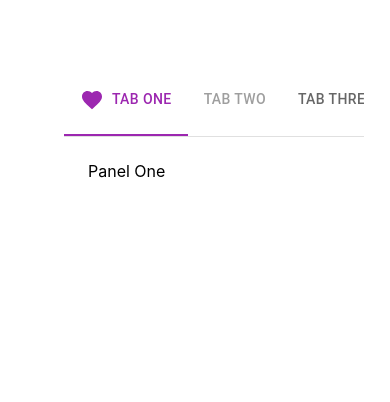
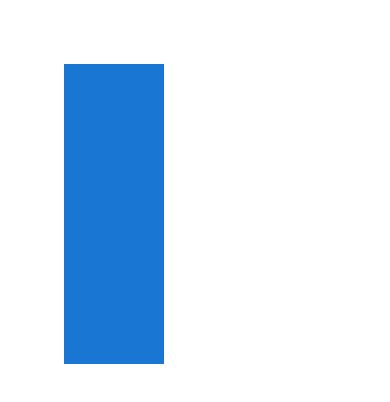
Before and after one commit to DyNamite-TNT-1/react-mui-demo, a React (Create React App) app: page / in a window 390 px wide. Shown: the top 402 px of the page. Built offline with nearby package versions, Linux system fonts and the light colour scheme.

Commit message:
Timeline, Masonry, Responsiveness

```diff
--- a/src/App.tsx
+++ b/src/App.tsx
@@ -1,7 +1,10 @@
 import "./App.css";
 import { LocalizationProvider } from "@mui/x-date-pickers";
 import { AdapterDateFns } from "@mui/x-date-pickers/AdapterDateFns";
-import { MuiTabs } from "./components/MuiTabs";
+import { MuiResponsiveness } from "./components/MuiResponsiveness";
+// import { MuiMasonry } from "./components/MuiMasonry";
+// import { MuiTimeline } from "./components/MuiTimeline";
+// import { MuiTabs } from "./components/MuiTabs";
 // import { MuiDateRangePicker } from "./components/MuiDateRangePicker";
 // import { MuiPicker } from "./components/MuiPicker";
 // import { MuiLoadingButton } from "./components/MuiLoadingButton";
@@ -73,7 +76,10 @@
         {/* <MuiLoadingButton /> */}
         {/* <MuiPicker/> */}
         {/* <MuiDateRangePicker/> */}
-        <MuiTabs/>
+        {/* <MuiTabs/> */}
+        {/* <MuiTimeline/> */}
+        {/* <MuiMasonry/> */}
+        <MuiResponsiveness />
       </div>
     </LocalizationProvider>
   );
--- /dev/null
+++ b/src/components/MuiMasonry.tsx
@@ -0,0 +1,38 @@
+import {
+  Box,
+  Paper,
+  Accordion,
+  AccordionSummary,
+  AccordionDetails,
+  Typography,
+} from "@mui/material";
+import { Masonry } from "@mui/lab";
+import ExpandMoreIcon from "@mui/icons-material/ExpandMore";
+
+const heights = [
+  150, 30, 90, 70, 110, 150, 130, 80, 50, 90, 100, 150, 30, 50, 80,
+];
+
+export const MuiMasonry = () => {
+  return (
+    <Box sx={{ width: 500, minHeight: 400 }}>
+      <Masonry columns={4} spacing={1}>
+        {heights.map((height, index) => (
+          <Paper
+            key={index}
+            sx={{
+              border: "1px solid",
+            }}
+          >
+            <Accordion sx={{ minHeight: height }}>
+              <AccordionSummary expandIcon={<ExpandMoreIcon />}>
+                <Typography>Accordion {index + 1}</Typography>
+              </AccordionSummary>
+              <AccordionDetails>Content</AccordionDetails>
+            </Accordion>
+          </Paper>
+        ))}
+      </Masonry>
+    </Box>
+  );
+};
--- /dev/null
+++ b/src/components/MuiResponsiveness.tsx
@@ -0,0 +1,19 @@
+import { Box } from "@mui/material";
+
+export const MuiResponsiveness = () => {
+  return (
+    <Box
+      sx={{
+        height: "300px",
+        width: {
+          xs: 100, // 0
+          sm: 200, // 600
+          md: 300, // 900
+          lg: 400, // 1200
+          xl: 500, // 1536
+        },
+        bgcolor: "primary.main",
+      }}
+    ></Box>
+  );
+};
--- /dev/null
+++ b/src/components/MuiTimeline.tsx
@@ -0,0 +1,45 @@
+import {
+  Timeline,
+  TimelineItem,
+  TimelineSeparator,
+  TimelineConnector,
+  TimelineContent,
+  TimelineDot,
+  TimelineOppositeContent,
+} from "@mui/lab";
+
+export const MuiTimeline = () => {
+  return (
+    <Timeline position="alternate">
+      <TimelineItem>
+        <TimelineOppositeContent color="text.secondary">
+          09:30 am
+        </TimelineOppositeContent>
+        <TimelineSeparator>
+          <TimelineDot color="secondary" variant="outlined" />
+          <TimelineConnector />
+        </TimelineSeparator>
+        <TimelineContent>City A</TimelineContent>
+      </TimelineItem>
+      <TimelineItem>
+        <TimelineOppositeContent color="text.secondary">
+          10:00 am
+        </TimelineOppositeContent>
+        <TimelineSeparator>
+          <TimelineDot color="secondary" variant="outlined" />
+          <TimelineConnector />
+        </TimelineSeparator>
+        <TimelineContent>City B</TimelineContent>
+      </TimelineItem>
+      <TimelineItem>
+        <TimelineOppositeContent color="text.secondary">
+          10:30 am
+        </TimelineOppositeContent>
+        <TimelineSeparator>
+          <TimelineDot color="secondary" variant="outlined" />
+        </TimelineSeparator>
+        <TimelineContent>City C</TimelineContent>
+      </TimelineItem>
+    </Timeline>
+  );
+};
```
